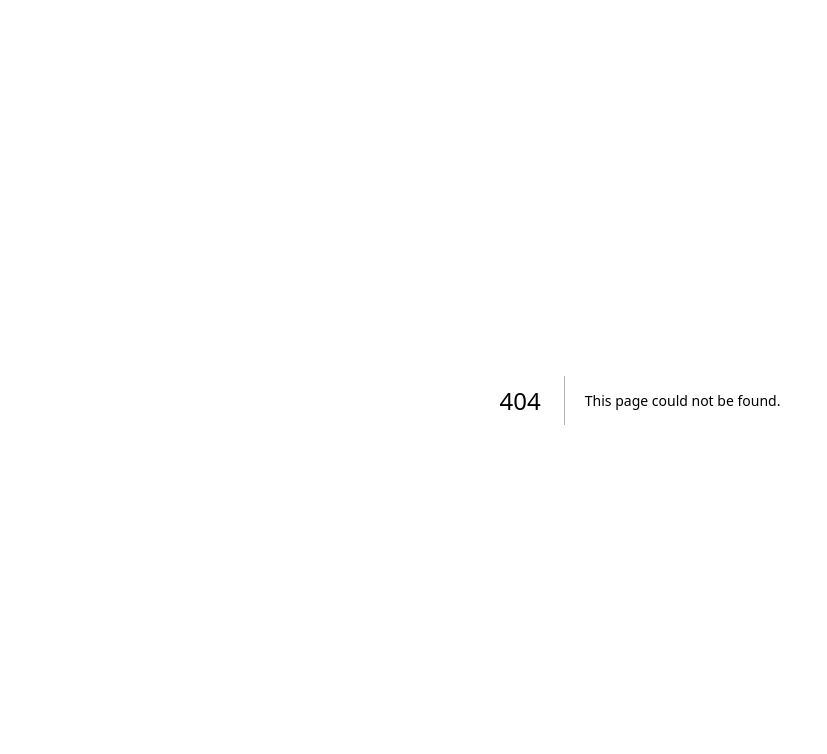
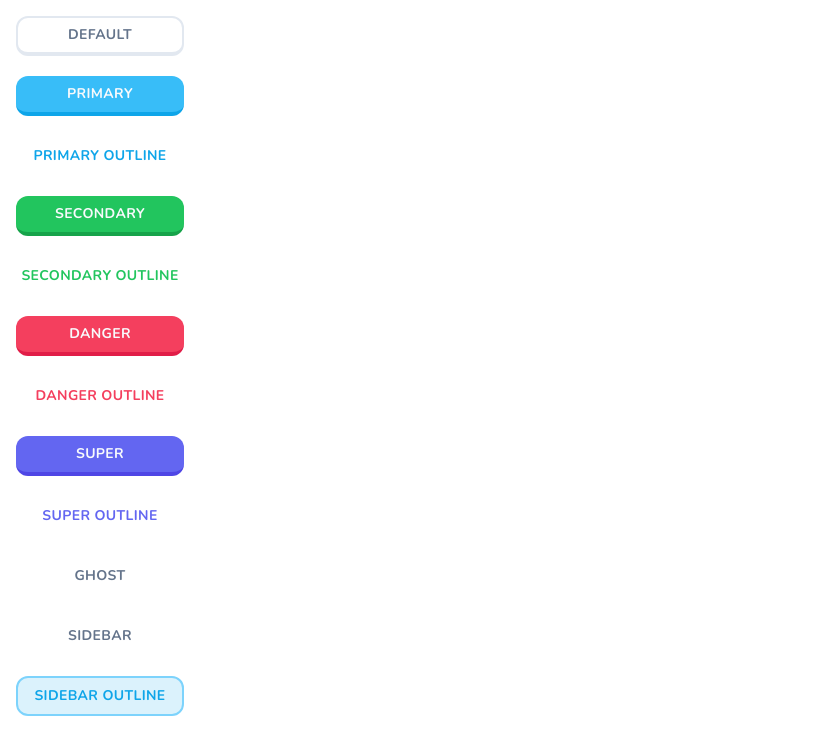
Before and after one commit to code978/lingo-app, a Next.js app: page /button in a window 1280 px wide. Before the commit this address had no page. Shown: the top 754 px of the page, without its empty margins (0-827 px from the left). Built offline with nearby package versions, Linux system fonts and the light colour scheme.

Commit message:
added page library.

```diff
--- /dev/null
+++ b/app/button/page.tsx
@@ -0,0 +1,47 @@
+import { Button } from '@/components/ui/button'
+import React from 'react'
+
+const page = () => {
+    return (
+        <div className='max-w-[200px] p-4 space-y-5 flex flex-col'>
+            <Button variant={'default'}>
+                Default
+            </Button>
+            <Button variant={'primary'}>
+                Primary
+            </Button>
+            <Button variant={'primaryOutline'}>
+                Primary Outline
+            </Button>
+            <Button variant={'secondary'}>
+                Secondary
+            </Button>
+            <Button variant={'secondaryOutline'}>
+                Secondary Outline
+            </Button>
+            <Button variant={'danger'}>
+                Danger
+            </Button>
+            <Button variant={'dangerOutline'}>
+                Danger Outline
+            </Button>
+            <Button variant={'super'}>
+                Super
+            </Button>
+            <Button variant={'superOutline'}>
+                Super Outline
+            </Button>
+            <Button variant={'ghost'}>
+                ghost
+            </Button>
+            <Button variant={'sidebar'}>
+                Sidebar
+            </Button>
+            <Button variant={'sidebarOutline'}>
+                Sidebar Outline
+            </Button>
+        </div>
+    )
+}
+
+export default page
--- a/app/page.tsx
+++ b/app/page.tsx
@@ -6,7 +6,6 @@
       <p className="text-green-500 text-3xl font-bold"
       >Lingo App</p>
       <Button variant={"destructive"} size={"lg"}>My Button</Button>
-
     </>
   );
 }
--- a/components/ui/button.tsx
+++ b/components/ui/button.tsx
@@ -5,25 +5,29 @@
 import { cn } from "@/lib/utils"
 
 const buttonVariants = cva(
-  "inline-flex items-center justify-center whitespace-nowrap rounded-md text-sm font-medium ring-offset-background transition-colors focus-visible:outline-none focus-visible:ring-2 focus-visible:ring-ring focus-visible:ring-offset-2 disabled:pointer-events-none disabled:opacity-50",
+  "inline-flex items-center justify-center whitespace-nowrap rounded-xl text-sm font-bold ring-offset-background transition-colors focus-visible:outline-none focus-visible:ring-2 focus-visible:ring-ring focus-visible:ring-offset-2 disabled:pointer-events-none disabled:opacity-50 uppercase tracking-wide",
   {
     variants: {
       variant: {
-        default: "bg-primary text-primary-foreground hover:bg-primary/90",
-        destructive:
-          "bg-green-500 text-destructive-foreground hover:bg-destructive/90",
-        outline:
-          "border border-input bg-background hover:bg-accent hover:text-accent-foreground",
-        secondary:
-          "bg-secondary text-secondary-foreground hover:bg-secondary/80",
-        ghost: "hover:bg-accent hover:text-accent-foreground",
-        link: "text-primary underline-offset-4 hover:underline",
+        default: "bg-white text-black border-slate-200 border-2 border-b-4 active:border-b-2 hover:bg-slate-100 text-slate-500",
+        primary: "bg-sky-400 text-primary-foreground hover:bg-sky-400/90 border-sky-500 border-b-4 active:border-b-0",
+        primaryOutline: "bg-white text-sky-500 hover:bg-slate-100",
+        secondary: "bg-green-500 text-primary-foreground hover:bg-green-500/90 border-green-600 border-b-4 active:border-b-0",
+        secondaryOutline: "bg-white text-green-500 hover:bg-slate-100",
+        danger: "bg-rose-500 text-primary-foreground hover:bg-rose-500/90 border-rose-600 border-b-4 active:border-b-0",
+        dangerOutline: "bg-white text-rose-500 hover:bg-slate-100",
+        super: "bg-indigo-500 text-primary-foreground hover:bg-indigo-500/90 border-indigo-600 border-b-4 active:border-b-0",
+        superOutline: "bg-white text-indigo-500 hover:bg-slate-100",
+        ghost:"bg-transparent text-slate-500 border-transparent border-0 hover:bg-slate-100",
+        sidebar:"bg-transparent text-slate-500 border-2 border-transparent hover:bg-slate-100 transition-none",
+        sidebarOutline:"bg-sky-500/15 text-sky-500 border-sky-300 border-2 hover:bg-sky-500/20 transition-none"
       },
       size: {
         default: "h-10 px-4 py-2",
-        sm: "h-9 rounded-md px-3",
-        lg: "h-11 rounded-md px-8",
+        sm: "h-9 px-3",
+        lg: "h-11 px-8",
         icon: "h-10 w-10",
+        rounded: 'rounded-full'
       },
     },
     defaultVariants: {
@@ -35,7 +39,7 @@
 
 export interface ButtonProps
   extends React.ButtonHTMLAttributes<HTMLButtonElement>,
-    VariantProps<typeof buttonVariants> {
+  VariantProps<typeof buttonVariants> {
   asChild?: boolean
 }
 
```
